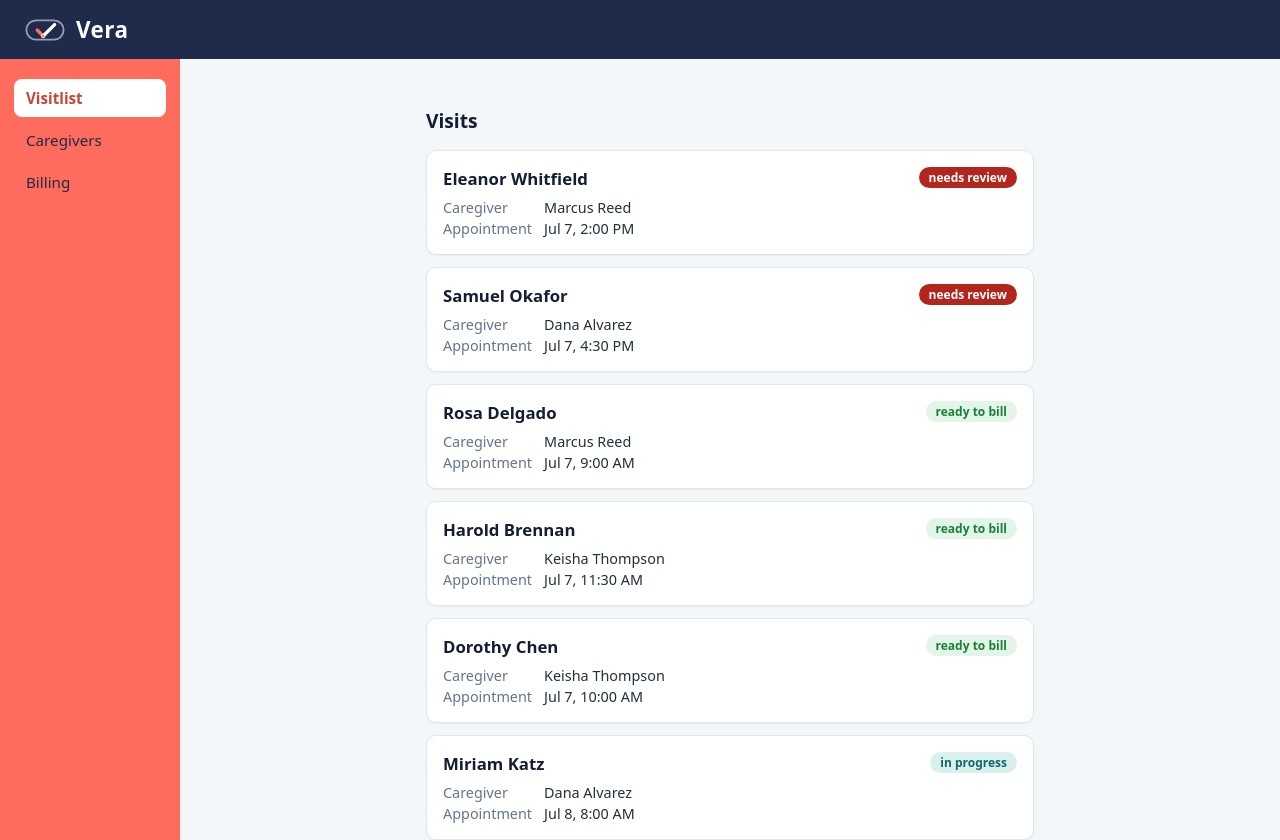
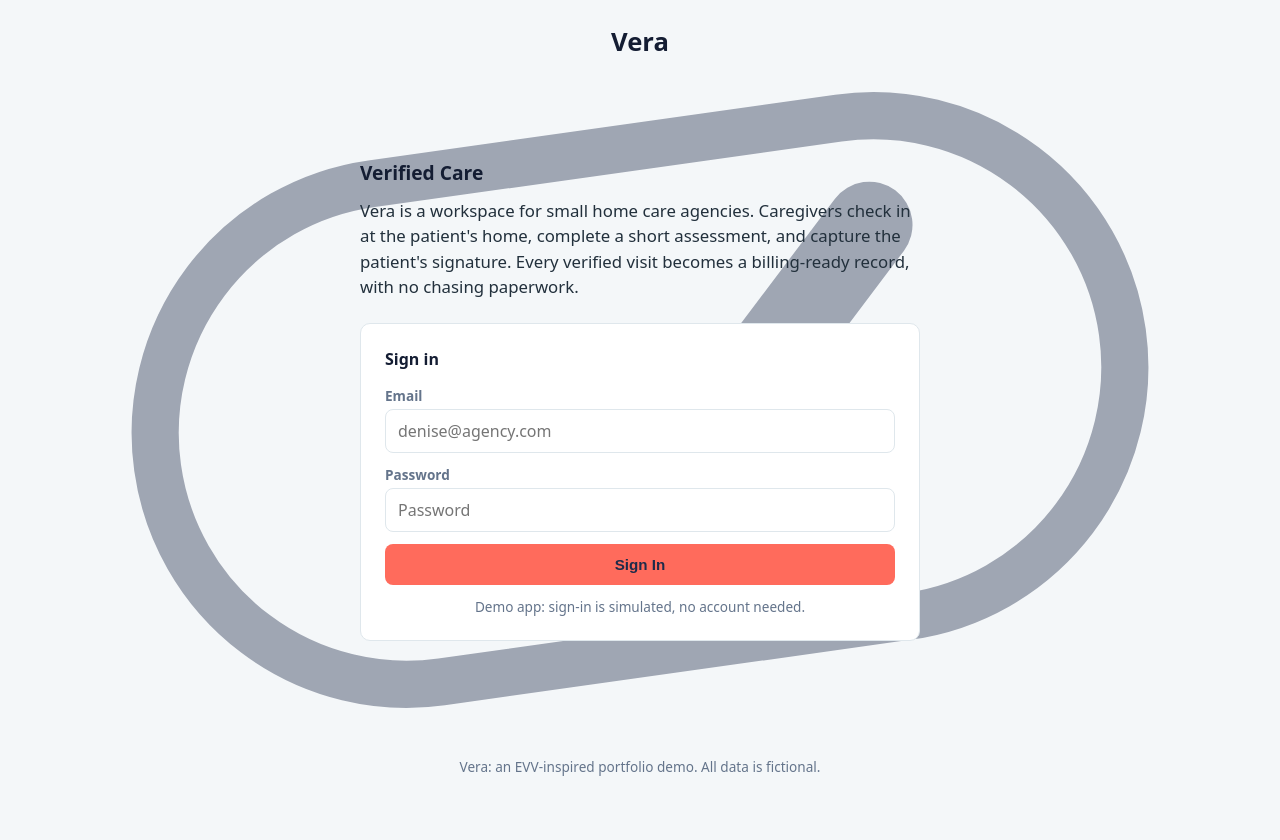
Before and after one commit to Marcandy/vera, a React (Vite) app: page / in a window 1280 px wide. Before the commit this address led to /dashboard. Shown: the top 840 px of the page. After the commit the page ends 800 px from the top, so only its background shows below. Built offline with nearby package versions, Linux system fonts and the light colour scheme.

Commit message:
feat: routing for the /homepage, and logo as background svg

```diff
--- a/src/App.jsx
+++ b/src/App.jsx
@@ -1,5 +1,5 @@
 import './App.css'
-import { Routes, Route, Navigate } from 'react-router';
+import { Routes, Route } from 'react-router';
 import Dashboard from './pages/Dashboard';
 import VisitDetail from './pages/VisitDetail';
 import Layout from './components/Layout';
@@ -7,14 +7,15 @@
 import Caregivers from './pages/Caregivers';
 import NotFound from './pages/NotFound';
 import CaregiverVisit from './pages/CaregiverVisit';
+import Homepage from './pages/Homepage';
 
 
 function App() {
 
   return (
       <Routes>
+            <Route path="/" element={<Homepage />} />
             <Route element={<Layout />}>
-              <Route path="/" element={<Navigate to="/dashboard" replace />} />
                 <Route path="/dashboard" element={<Dashboard />} />
                 <Route path="/visits/:visitId" element={<VisitDetail />} />
                 <Route path="/billing" element={<Billing />} />
```
Also changed, not shown: src/assets/vera-mark.svg (added). Lines whose indentation alone changed are shown as unchanged.
